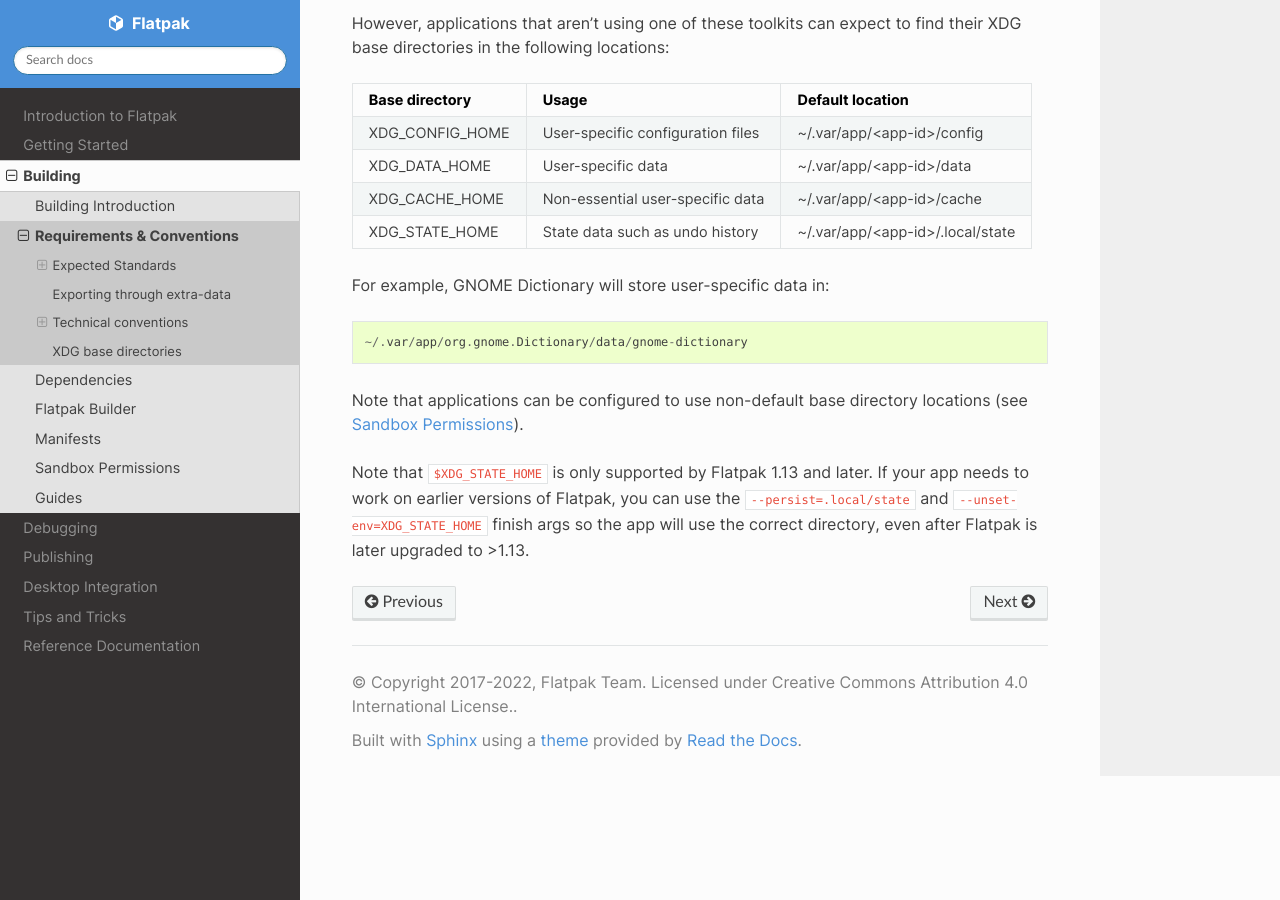
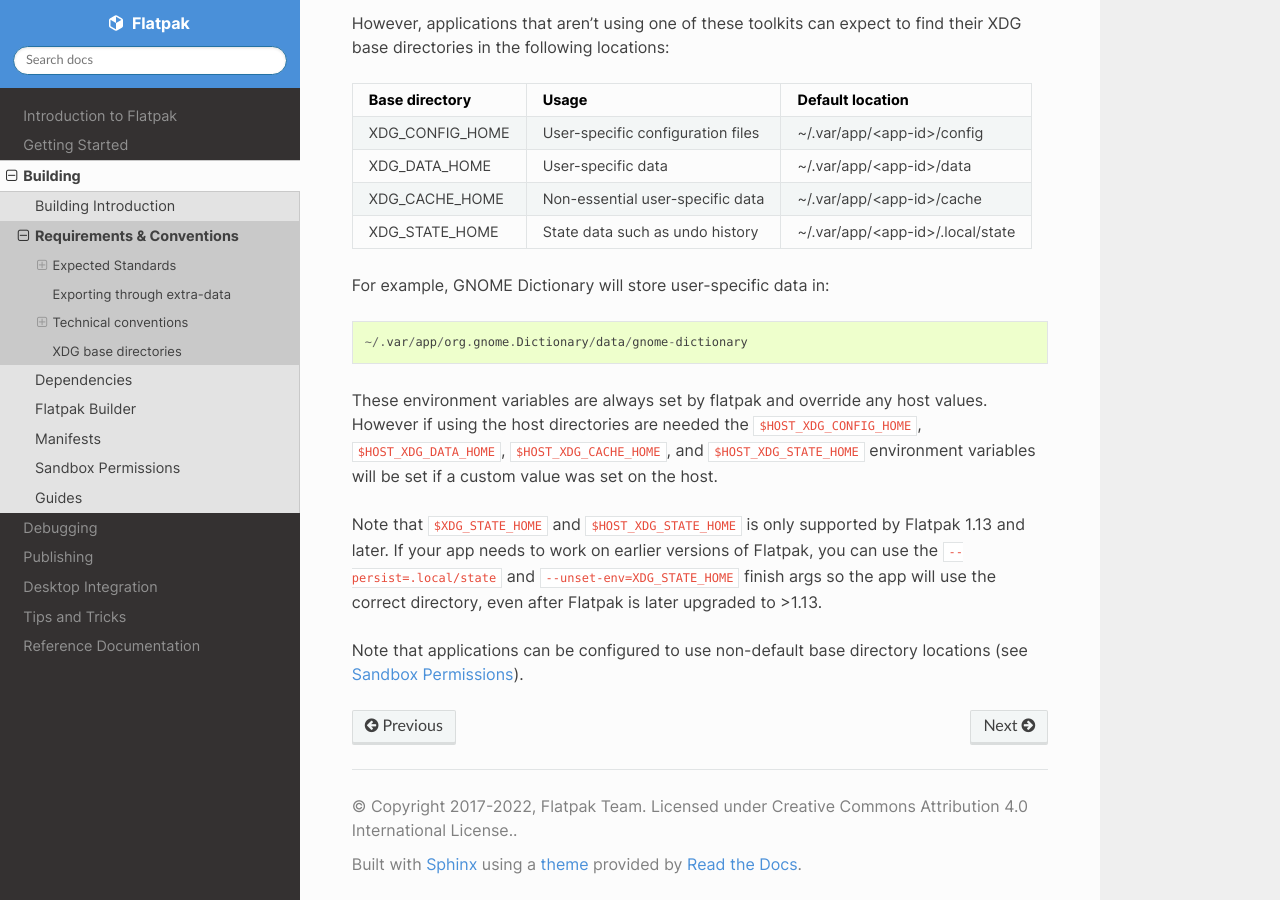
Before and after one commit to flatpak/flatpak-docs, a Sphinx documentation site: the page built from docs/conventions.rst, in a window 1280 px wide and 900 px high, scrolled down 4247 px. Built offline with Sphinx 7.4.7 and the Read the Docs theme 2.0.0, drawn with Linux system fonts in a browser that asks for light colours.

Commit message:
Document HOST_XDG_* environment variables

```diff
--- a/docs/conventions.rst
+++ b/docs/conventions.rst
@@ -221,11 +221,16 @@ For example, GNOME Dictionary will store user-specific data in::
 
   ~/.var/app/org.gnome.Dictionary/data/gnome-dictionary
 
-Note that applications can be configured to use non-default base directory
-locations (see :doc:`sandbox-permissions`).
+These environment variables are always set by flatpak and override any host values.
+However if using the host directories are needed the ``$HOST_XDG_CONFIG_HOME``,
+``$HOST_XDG_DATA_HOME``, ``$HOST_XDG_CACHE_HOME``, and ``$HOST_XDG_STATE_HOME`` environment
+variables will be set if a custom value was set on the host.
 
-Note that ``$XDG_STATE_HOME`` is only supported by Flatpak 1.13 and later. If
-your app needs to work on earlier versions of Flatpak, you can use the
+Note that ``$XDG_STATE_HOME`` and ``$HOST_XDG_STATE_HOME`` is only supported by Flatpak 1.13
+and later. If your app needs to work on earlier versions of Flatpak, you can use the
 ``--persist=.local/state`` and ``--unset-env=XDG_STATE_HOME`` finish args so
 the app will use the correct directory, even after Flatpak is later upgraded to
 >1.13.
+
+Note that applications can be configured to use non-default base directory
+locations (see :doc:`sandbox-permissions`).
```
